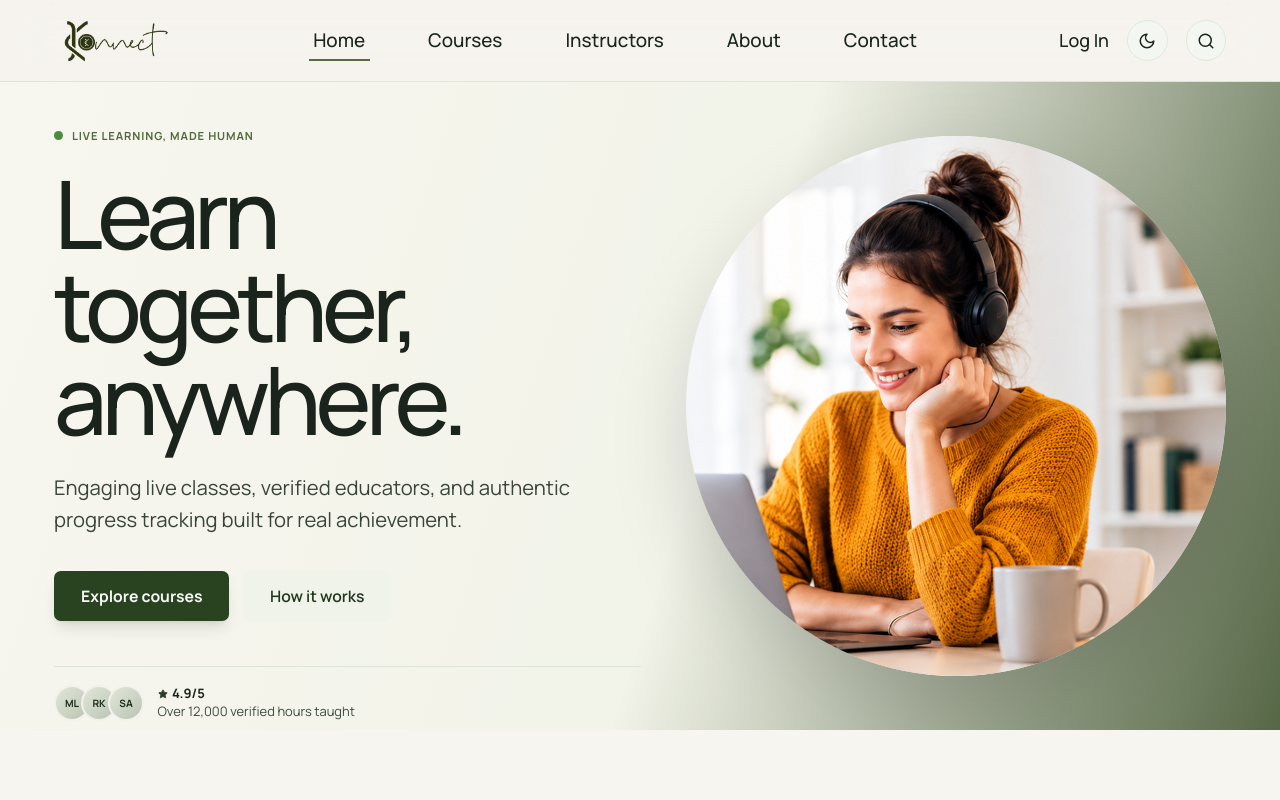
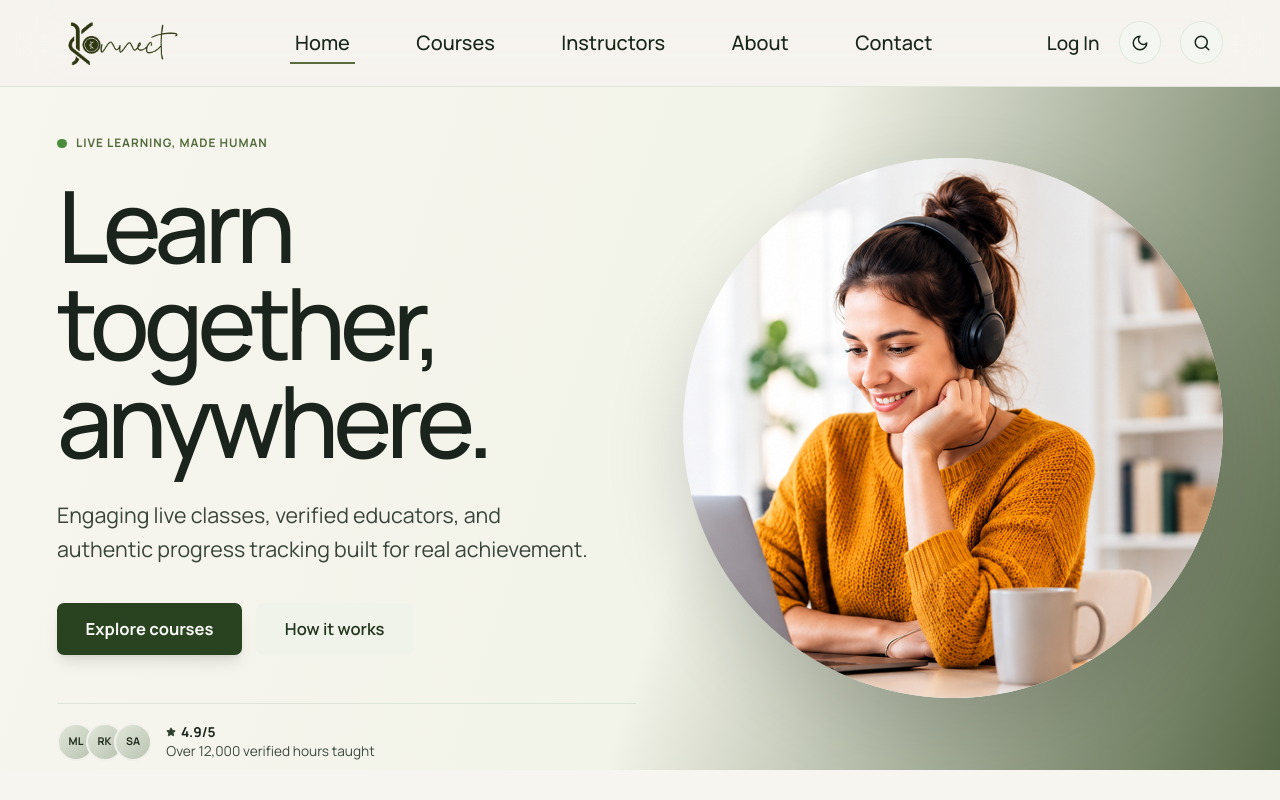
Before and after one commit to Mustivo/Konnect, a Next.js app: page / in a window 1280 px wide. Shown: the top 800 px of the page. Built offline with nearby package versions, Linux system fonts and the light colour scheme; a web font is replaced by a local one.

Commit message:
new change

```diff
--- a/app/globals.css
+++ b/app/globals.css
@@ -30,14 +30,14 @@
 
 html {
   scroll-behavior: smooth;
-  font-size: 17px;
+  font-size: 18px;
   color-scheme: light;
   background: var(--background);
 }
 
 @media (min-width: 1280px) {
   html {
-    font-size: 18px;
+    font-size: 19px;
   }
 }
 
@@ -94,6 +94,16 @@ body {
   transition:
     background-color 0.3s ease,
     color 0.3s ease;
+}
+
+.signup-page [class*="text-[0."] {
+  font-size: 0.78rem !important;
+  line-height: 1.4;
+}
+
+.signup-page .text-xs {
+  font-size: 0.875rem;
+  line-height: 1.35rem;
 }
 
 * {
--- a/app/signup/SignupPage.tsx
+++ b/app/signup/SignupPage.tsx
@@ -11,7 +11,7 @@ export default function SignupPage() {
   const isTeacher = role === "teacher";
 
   return (
-    <div className="flex min-h-screen flex-col md:flex-row">
+    <div className="signup-page flex min-h-screen flex-col md:flex-row">
       <section className={`relative flex min-h-[320px] flex-col items-center justify-start overflow-hidden bg-white px-6 pt-9 text-center md:min-h-screen md:w-[41%] ${isTeacher ? "md:pt-[6vh]" : "md:pt-[12vh]"}`}>
         {isTeacher ? (
           <video className="absolute inset-0 h-full w-full object-cover" autoPlay muted loop playsInline>
@@ -50,7 +50,7 @@ export default function SignupPage() {
         </nav>
       </section>
 
-      <main className="flex min-h-[620px] flex-1 items-center justify-center bg-[#f8f7f1] px-6 py-8 text-[#20271d] dark:bg-[#10140f] dark:text-[#f4f4f0] sm:px-10 md:min-h-screen md:px-12 md:py-5">
+      <main className="flex min-h-[620px] flex-1 items-center justify-center bg-[#f8f7f1] px-5 py-8 text-[#20271d] dark:bg-[#10140f] dark:text-[#f4f4f0] sm:px-8 md:min-h-screen md:px-8 md:py-5">
         <div className="w-full">
           <div className="mb-7 flex justify-center">
             <Link href="/" aria-label="Konnect home">
--- a/app/signup/learner/SignupForm.tsx
+++ b/app/signup/learner/SignupForm.tsx
@@ -19,7 +19,7 @@ export default function LearnerSignup({ onRoleChange }: LearnerSignupProps) {
   };
 
   return (
-    <div className="w-full max-w-[420px]">
+    <div className="w-full max-w-[600px]">
       <p className="text-[0.58rem] font-bold uppercase tracking-[0.17em] text-[#687c50] dark:text-[#a8bd8c]">
         Join Konnect
       </p>
--- a/app/signup/teacher/TeacherSignup.tsx
+++ b/app/signup/teacher/TeacherSignup.tsx
@@ -1,5 +1,6 @@
 "use client";
 
+import Link from "next/link";
 import { useState } from "react";
 import AccountStep from "./AccountStep";
 import ProfileStep from "./ProfileStep";
@@ -18,7 +19,7 @@ export default function TeacherSignup({ role, onRoleChange }: TeacherSignupProps
   const [notice, setNotice] = useState("");
 
   return (
-    <div className="w-full max-w-[640px]">
+    <div className="w-full max-w-[840px]">
       <div className="mb-4 flex items-center text-[0.55rem] text-[#6c7469] dark:text-[#b0b8aa]">
         {steps.map((label, index) => (
           <div key={label} className="flex flex-1 items-center gap-2 last:flex-none">
@@ -48,7 +49,7 @@ export default function TeacherSignup({ role, onRoleChange }: TeacherSignupProps
       </div>
       <p aria-live="polite" className="mt-2 min-h-4 text-center text-[0.58rem] text-[#526d43] dark:text-[#b7cc9d]">{notice}</p>
       <p className="mt-2 text-center text-[0.62rem] text-[#70786d] dark:text-[#b0b8aa]">
-        Already have an account? <a href="/login" className="font-semibold text-[#263d21] dark:text-[#c5d6bc]">Log in</a>
+        Already have an account? <Link href="/login" className="font-semibold text-[#263d21] dark:text-[#c5d6bc]">Log in</Link>
       </p>
     </div>
   );
--- a/components/AccountForm.tsx
+++ b/components/AccountForm.tsx
@@ -14,8 +14,8 @@ export default function AccountForm() {
   };
 
   return (
-    <main className="flex min-h-[620px] flex-1 items-center justify-center bg-[#f8f7f1] px-6 py-8 text-[#20271d] dark:bg-[#10140f] dark:text-[#f4f4f0] sm:px-10 md:min-h-screen md:px-12 md:py-5">
-      <div className="w-full max-w-[420px]">
+    <main className="flex min-h-[620px] flex-1 items-center justify-center bg-[#f8f7f1] px-5 py-8 text-[#20271d] dark:bg-[#10140f] dark:text-[#f4f4f0] sm:px-8 md:min-h-screen md:px-8 md:py-5">
+      <div className="w-full max-w-[600px]">
         <div className="mb-7 flex justify-center">
           <Link href="/" aria-label="Konnect home">
             {/* eslint-disable-next-line @next/next/no-img-element */}
```
